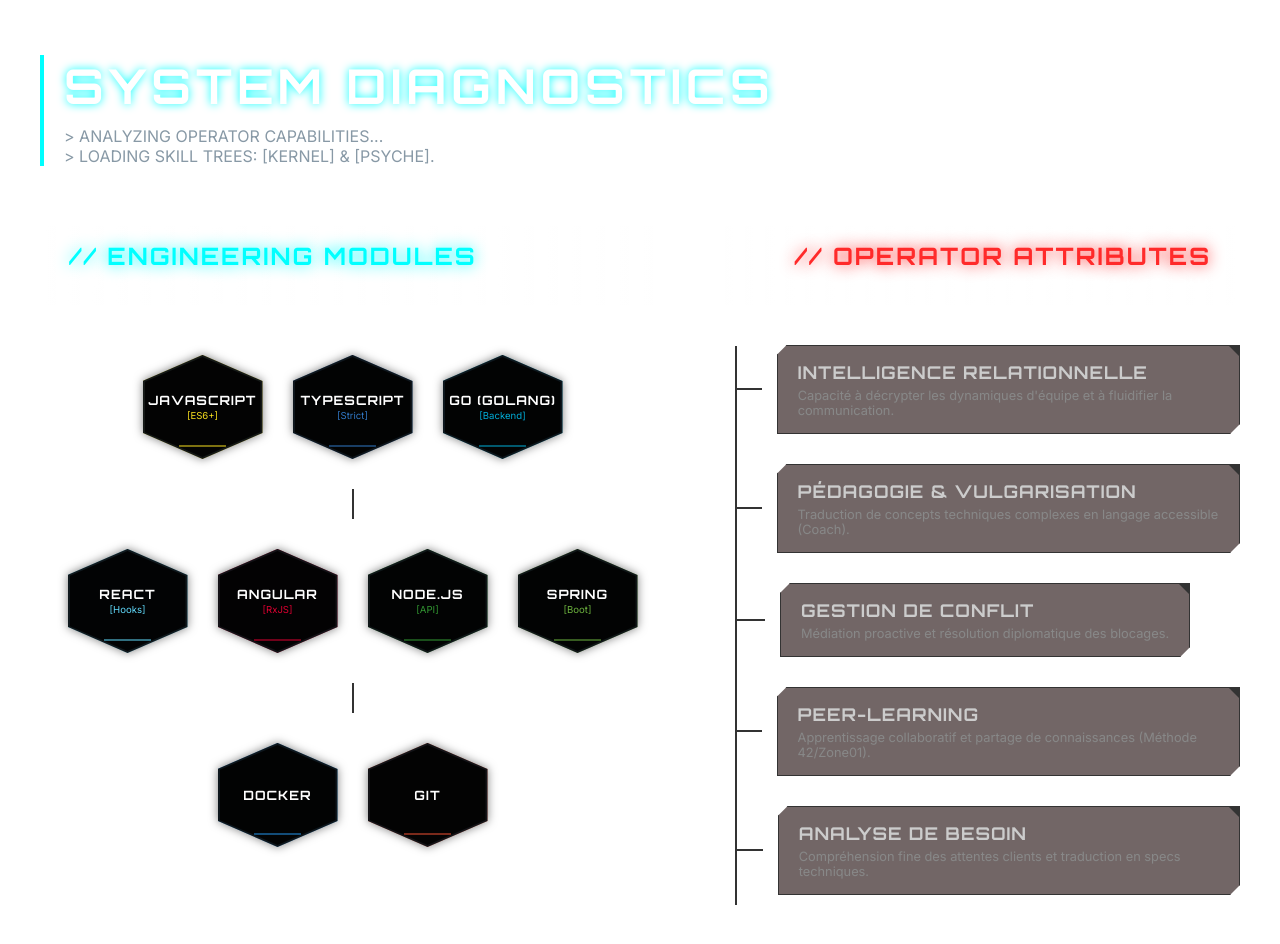
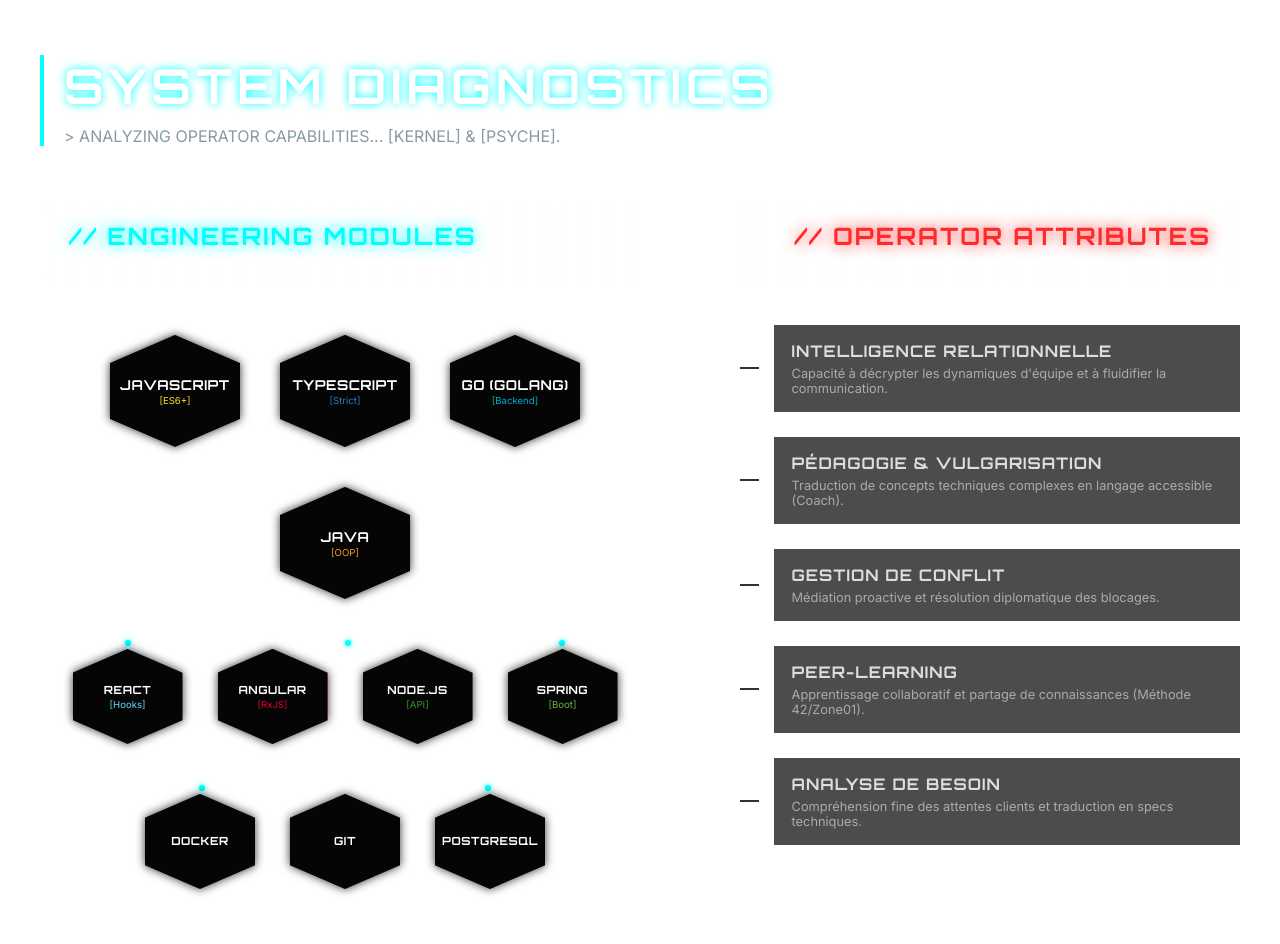
Before and after one commit to Ailura4020/portfolio-gits, a React (Vite) app: page / in a window 1280 px wide. Shown: the part 2380-3324 px from the top of the page. Built offline with nearby package versions, Linux system fonts and the light colour scheme.

Commit message:
feat(projects): implement split navigation, scroll blocking and responsive grid

```diff
--- a/src/pages/Skills.tsx
+++ b/src/pages/Skills.tsx
@@ -1,33 +1,28 @@
 // src/pages/Skills.tsx
 import React, { useState } from 'react';
 
-// --- COMPOSANT : EN-TÊTE DE COLONNE (STYLE "INVERSÉ / LABO") ---
+// --- COMPOSANT : EN-TÊTE DE COLONNE (STYLE LABO) ---
 const ColumnHeader: React.FC<{ title: string; subtitle: string; color: string; align: 'left' | 'right' }> = ({ title, subtitle, color, align }) => (
   <div style={{
     marginBottom: '40px',
     padding: '15px 25px',
-    // FOND : Blanc translucide (effet verre dépoli)
     background: `linear-gradient(${align === 'left' ? '90deg' : '-90deg'}, rgba(255, 255, 255, 0.1), transparent)`,
-    // BORDURE : Blanche pour faire ressortir le bloc
     borderLeft: align === 'left' ? `4px solid #ffffff` : 'none',
     borderRight: align === 'right' ? `4px solid #ffffff` : 'none',
     textAlign: align,
-    // Petit glow blanc
     boxShadow: align === 'left' ? `inset 10px 0 20px -10px rgba(255,255,255,0.2)` : `inset -10px 0 20px -10px rgba(255,255,255,0.2)`
   }}>
-    {/* TITRE : Prend la couleur de la section (Cyan ou Rouge) */}
     <h3 style={{
-      color: color, // <--- CHANGEMENT ICI (Texte coloré)
+      color: color,
       margin: 0, fontSize: '1.5em', letterSpacing: '2px',
       textTransform: 'uppercase', fontFamily: 'var(--font-title)',
-      textShadow: `0 0 15px ${color}` // Lueur de la couleur du texte
+      textShadow: `0 0 15px ${color}`
     }}>
       {title}
     </h3>
-    {/* SOUS-TITRE : Blanc pour le contraste */}
     <div style={{
       color: '#fff', fontSize: '0.7em', fontFamily: 'var(--font-code)',
-      marginTop: '5px', opacity: 0.7, letterSpacing: '1px'
+      marginTop: '5px', opacity: 0.8, letterSpacing: '1px'
     }}>
       {subtitle}
     </div>
@@ -35,8 +30,20 @@
 );
 
 // --- COMPOSANT : HEXAGONE TECH ---
-const HexSkill: React.FC<{ label: string; level?: string; color?: string }> = ({ label, level, color = 'var(--color-accent-neon)' }) => {
+interface HexProps {
+  label: string;
+  level?: string;
+  color?: string;
+  size?: 'normal' | 'large';
+}
+
+const HexSkill: React.FC<HexProps> = ({ label, level, color = 'var(--color-accent-neon)', size = 'normal' }) => {
   const [isHovered, setIsHovered] = useState(false);
+
+  // --- MODIFICATION ICI : TAILLES AUGMENTÉES ---
+  const width = size === 'large' ? '130px' : '110px';  // Plus gros
+  const height = size === 'large' ? '112px' : '95px';  // Plus gros
+  const fontSize = size === 'large' ? '0.85em' : '0.7em';
 
   return (
     <div
@@ -44,54 +51,55 @@
       onMouseLeave={() => setIsHovered(false)}
       style={{
         position: 'relative',
-        width: '120px',
-        height: '104px',
+        width: width,
+        height: height,
         display: 'flex',
         flexDirection: 'column',
         alignItems: 'center',
         justifyContent: 'center',
-        margin: '10px',
+        margin: '10px', // Un peu plus d'espace autour
         cursor: 'default',
         transition: 'all 0.3s cubic-bezier(0.175, 0.885, 0.32, 1.275)',
-        transform: isHovered ? 'scale(1.15)' : 'scale(1)',
-        filter: isHovered ? `drop-shadow(0 0 15px ${color})` : 'drop-shadow(0 0 5px rgba(0,0,0,0.5))',
-        zIndex: isHovered ? 10 : 1
+        transform: isHovered ? 'scale(1.1)' : 'scale(1)',
+        filter: isHovered ? `drop-shadow(0 0 15px ${color})` : 'drop-shadow(0 0 5px rgba(0,0,0,0.8))',
+        zIndex: isHovered ? 10 : 2
       }}
     >
+      {/* Fond Noir Opaque */}
       <div style={{
         position: 'absolute', inset: 0,
-        backgroundColor: 'rgba(10, 15, 20, 0.95)',
+        backgroundColor: '#050505',
         clipPath: 'polygon(50% 0%, 100% 25%, 100% 75%, 50% 100%, 0% 75%, 0% 25%)',
         zIndex: 1
       }}></div>
 
-      <div style={{
-        position: 'absolute', inset: '2px',
-        backgroundColor: 'rgba(0, 0, 0, 0.9)',
-        clipPath: 'polygon(50% 0%, 100% 25%, 100% 75%, 50% 100%, 0% 75%, 0% 25%)',
-        zIndex: 2,
-        display: 'flex', alignItems: 'center', justifyContent: 'center'
-      }}>
-         <div style={{ position: 'absolute', bottom: '10px', width: '40%', height: '2px', backgroundColor: color, opacity: isHovered ? 1 : 0.5 }}></div>
-      </div>
-
+      {/* Glow Bordure */}
       <div style={{
         position: 'absolute', inset: 0,
         backgroundColor: color,
         clipPath: 'polygon(50% 0%, 100% 25%, 100% 75%, 50% 100%, 0% 75%, 0% 25%)',
         zIndex: 0,
-        opacity: isHovered ? 1 : 0.6
+        opacity: isHovered ? 1 : 0.7
       }}></div>
 
-      <div style={{ zIndex: 3, textAlign: 'center', padding: '5px' }}>
-        <div style={{ fontFamily: 'var(--font-title)', fontSize: '0.8em', color: '#fff', fontWeight: 'bold', letterSpacing: '1px' }}>
+      {/* Texte */}
+      <div style={{ zIndex: 3, textAlign: 'center', padding: '2px' }}>
+        <div style={{ fontFamily: 'var(--font-title)', fontSize: fontSize, color: '#fff', fontWeight: 'bold', letterSpacing: '0.5px' }}>
           {label}
         </div>
-        {level && <div style={{ fontSize: '0.6em', color: color, marginTop: '2px', textShadow: isHovered ? `0 0 5px ${color}` : 'none' }}>[{level}]</div>}
+        {level && <div style={{ fontSize: '0.6em', color: color, marginTop: '2px' }}>[{level}]</div>}
       </div>
     </div>
   );
 };
+
+// --- COMPOSANT : POINT DE CIRCUIT ---
+const CircuitDot: React.FC<{ bottom?: string; left?: string; right?: string }> = props => (
+    <div style={{
+        position: 'absolute', width: '6px', height: '6px', backgroundColor: 'var(--color-accent-neon)', borderRadius: '50%',
+        boxShadow: '0 0 5px var(--color-accent-neon)', zIndex: 1, ...props
+    }}></div>
+);
 
 // --- COMPOSANT : PERK HUMAIN ---
 const PerkNode: React.FC<{ title: string; desc: string }> = ({ title, desc }) => {
@@ -105,12 +113,12 @@
       style={{
         display: 'flex',
         alignItems: 'center',
-        marginBottom: '30px',
+        marginBottom: '25px',
         position: 'relative'
       }}
     >
       <div style={{
-        width: '30px', height: '2px',
+        width: '20px', height: '2px',
         backgroundColor: isHovered ? activeColor : 'var(--color-interface-dark)',
         marginRight: '15px',
         boxShadow: isHovered ? `0 0 10px ${activeColor}` : 'none',
@@ -118,134 +126,116 @@
       }}></div>
 
       <div style={{
-        border: `1px solid ${isHovered ? activeColor : 'var(--color-interface-dark)'}`,
-        backgroundColor: isHovered ? 'rgba(40, 10, 10, 0.8)' : 'rgba(20, 0, 0, 0.6)',
-        padding: '15px 20px',
-        minWidth: '250px',
-        clipPath: 'polygon(10px 0, 100% 0, 100% calc(100% - 10px), calc(100% - 10px) 100%, 0 100%, 0 10px)',
+        borderLeft: `3px solid ${isHovered ? activeColor : 'var(--color-interface-dark)'}`,
+        backgroundColor: 'rgba(0, 0, 0, 0.7)',
+        backdropFilter: 'blur(3px)',
+        padding: '15px',
+        width: '100%',
         position: 'relative',
         transition: 'all 0.3s ease',
-        boxShadow: isHovered ? `0 0 15px rgba(255, 42, 42, 0.3)` : 'none',
-        cursor: 'default'
+        border: `1px solid ${isHovered ? activeColor : 'transparent'}`,
+        borderLeftWidth: '3px'
       }}>
         <h4 style={{
-          color: isHovered ? '#fff' : '#ccc',
-          margin: 0, fontSize: '1.1em', letterSpacing: '1px', textTransform: 'uppercase',
+          color: isHovered ? '#fff' : '#ddd',
+          margin: 0, fontSize: '1em', letterSpacing: '1px', textTransform: 'uppercase',
           textShadow: isHovered ? `0 0 10px ${activeColor}` : 'none'
         }}>
           {title}
         </h4>
-        <div style={{ fontSize: '0.8em', color: isHovered ? '#fff' : '#888', marginTop: '5px' }}>
+        <div style={{ fontSize: '0.8em', color: '#aaa', marginTop: '5px' }}>
           {desc}
         </div>
-
-        <div style={{
-          position: 'absolute', top: 0, right: 0, width: '0', height: '0',
-          borderTop: `10px solid ${isHovered ? activeColor : 'var(--color-interface-dark)'}`,
-          borderLeft: '10px solid transparent'
-        }}></div>
       </div>
     </div>
   );
 };
 
 const SkillsPage: React.FC = () => {
+  const circuitColor = 'rgba(255, 255, 255, 0.3)';
+
   return (
     <div style={{ paddingTop: '50px', paddingBottom: '100px', overflowX: 'hidden' }}>
 
-      {/* HEADER SECTION */}
+      {/* HEADER */}
       <div style={{ marginBottom: '60px', paddingLeft: '20px', borderLeft: '4px solid var(--color-accent-neon)' }}>
         <h2 style={{ fontSize: '3em', color: '#fff', marginBottom: '10px', textShadow: '0 0 10px var(--color-accent-neon)' }}>
           SYSTEM DIAGNOSTICS
         </h2>
         <p style={{ fontFamily: 'var(--font-code)', color: 'var(--color-interface-light)' }}>
-          {'>'} ANALYZING OPERATOR CAPABILITIES... <br/>
-          {'>'} LOADING SKILL TREES: [KERNEL] & [PSYCHE].
+          {'>'} ANALYZING OPERATOR CAPABILITIES... [KERNEL] & [PSYCHE].
         </p>
       </div>
 
-      {/* --- CONTENEUR PRINCIPAL --- */}
-      <div style={{
-        display: 'flex',
-        flexWrap: 'wrap',
-        gap: '50px',
-        justifyContent: 'center'
-      }}>
+      <div style={{ display: 'flex', flexWrap: 'wrap', gap: '80px', justifyContent: 'center' }}>
 
-        {/* --- COLONNE GAUCHE (TECH) --- */}
+        {/* --- COLONNE GAUCHE (TECH TREE) --- */}
         <div style={{ flex: '1 1 500px', minWidth: '350px' }}>
 
-          <ColumnHeader
-            title="// ENGINEERING MODULES"
-            subtitle="HARDWARE & SOFTWARE DEPENDENCIES"
-            color="var(--color-accent-neon)" // Le titre sera CYAN
-            align="left"
-          />
+          <ColumnHeader title="// ENGINEERING MODULES" subtitle="HARDWARE & SOFTWARE DEPENDENCIES" color="var(--color-accent-neon)" align="left" />
 
-          <div style={{ display: 'flex', flexDirection: 'column', alignItems: 'center', gap: '20px' }}>
+          <div style={{ display: 'flex', flexDirection: 'column', alignItems: 'center', position: 'relative' }}>
 
-            <div style={{ display: 'flex', gap: '10px', flexWrap: 'wrap', justifyContent: 'center' }}>
-              <HexSkill label="JAVASCRIPT" level="ES6+" color="#f7df1e" />
-              <HexSkill label="TYPESCRIPT" level="Strict" color="#3178c6" />
-              <HexSkill label="GO (GOLANG)" level="Backend" color="#00add8" />
+            {/* NIVEAU 1 : MASTER NODES */}
+            <div style={{ display: 'flex', gap: '20px', flexWrap: 'wrap', justifyContent: 'center', zIndex: 5 }}>
+              <HexSkill label="JAVASCRIPT" level="ES6+" color="#f7df1e" size="large" />
+              <HexSkill label="TYPESCRIPT" level="Strict" color="#3178c6" size="large" />
+              <HexSkill label="GO (GOLANG)" level="Backend" color="#00add8" size="large" />
+              <HexSkill label="JAVA" level="OOP" color="#f89820" size="large" />
             </div>
 
-            <div style={{ width: '2px', height: '30px', background: 'var(--color-interface-dark)' }}></div>
+            {/* CIRCUIT 1 */}
+            <div style={{ position: 'relative', width: '80%', height: '40px', marginTop: '-5px', zIndex: 0 }}>
+                {/* Lignes verticales */}
+                <div style={{ position: 'absolute', left: '10%', top: 0, height: '100%', width: '2px', background: circuitColor }}></div>
+                <div style={{ position: 'absolute', left: '35%', top: 0, height: '100%', width: '2px', background: circuitColor }}></div>
+                <div style={{ position: 'absolute', right: '35%', top: 0, height: '100%', width: '2px', background: circuitColor }}></div>
+                <div style={{ position: 'absolute', right: '10%', top: 0, height: '100%', width: '2px', background: circuitColor }}></div>
 
-            <div style={{ display: 'flex', gap: '10px', flexWrap: 'wrap', justifyContent: 'center' }}>
+                {/* Barre horizontale */}
+                <div style={{ position: 'absolute', bottom: 0, left: '5%', right: '5%', height: '2px', background: circuitColor }}></div>
+
+                {/* Points */}
+                <CircuitDot bottom="-2px" left="5%" />
+                <CircuitDot bottom="-2px" right="5%" />
+                <CircuitDot bottom="-2px" left="50%" />
+            </div>
+
+            {/* NIVEAU 2 : FRAMEWORKS */}
+            <div style={{ display: 'flex', gap: '15px', flexWrap: 'wrap', justifyContent: 'center', zIndex: 5, marginTop: '-5px' }}>
               <HexSkill label="REACT" level="Hooks" color="#61dafb" />
               <HexSkill label="ANGULAR" level="RxJS" color="#dd0031" />
               <HexSkill label="NODE.JS" level="API" color="#339933" />
               <HexSkill label="SPRING" level="Boot" color="#6db33f" />
             </div>
 
-            <div style={{ width: '2px', height: '30px', background: 'var(--color-interface-dark)' }}></div>
+             {/* CIRCUIT 2 */}
+             <div style={{ position: 'relative', width: '60%', height: '40px', marginTop: '-5px', zIndex: 0 }}>
+                <div style={{ position: 'absolute', left: '50%', top: '-10px', height: 'calc(100% + 10px)', width: '2px', background: circuitColor }}></div>
+                <div style={{ position: 'absolute', bottom: 0, left: '10%', right: '10%', height: '2px', background: circuitColor }}></div>
+                <CircuitDot bottom="-2px" left="10%" />
+                <CircuitDot bottom="-2px" right="10%" />
+            </div>
 
-            <div style={{ display: 'flex', gap: '10px', flexWrap: 'wrap', justifyContent: 'center' }}>
+            {/* NIVEAU 3 : TOOLS */}
+            <div style={{ display: 'flex', gap: '15px', flexWrap: 'wrap', justifyContent: 'center', zIndex: 5, marginTop: '-5px' }}>
               <HexSkill label="DOCKER" color="#2496ed" />
               <HexSkill label="GIT" color="#f05032" />
+              <HexSkill label="POSTGRESQL" color="#336791" />
             </div>
 
           </div>
         </div>
 
         {/* --- COLONNE DROITE (HUMAIN) --- */}
-        <div style={{ flex: '1 1 400px', minWidth: '350px', position: 'relative' }}>
-
-          <ColumnHeader
-            title="// OPERATOR ATTRIBUTES"
-            subtitle="PSYCHOMETRIC EVALUATION DATA"
-            color="#ff2a2a" // Le titre sera ROUGE
-            align="right"
-          />
-
-          <div style={{
-            position: 'absolute', left: '20px', top: '120px', bottom: '20px',
-            width: '2px', background: 'var(--color-interface-dark)',
-            zIndex: 0
-          }}></div>
-
-          <div style={{ paddingLeft: '20px' }}>
-            <PerkNode
-              title="INTELLIGENCE RELATIONNELLE"
-              desc="Capacité à décrypter les dynamiques d'équipe et à fluidifier la communication."
-            />
-            <PerkNode
-              title="PÉDAGOGIE & VULGARISATION"
-              desc="Traduction de concepts techniques complexes en langage accessible (Coach)."
-            />
-            <PerkNode
-              title="GESTION DE CONFLIT"
-              desc="Médiation proactive et résolution diplomatique des blocages."
-            />
-            <PerkNode
-              title="PEER-LEARNING"
-              desc="Apprentissage collaboratif et partage de connaissances (Méthode 42/Zone01)."
-            />
-            <PerkNode
-              title="ANALYSE DE BESOIN"
-              desc="Compréhension fine des attentes clients et traduction en specs techniques."
-            />
+        <div style={{ flex: '1 1 400px', minWidth: '350px' }}>
+          <ColumnHeader title="// OPERATOR ATTRIBUTES" subtitle="PSYCHOMETRIC EVALUATION DATA" color="#ff2a2a" align="right" />
+          <div style={{ paddingLeft: '10px', marginTop: '20px' }}>
+            <PerkNode title="INTELLIGENCE RELATIONNELLE" desc="Capacité à décrypter les dynamiques d'équipe et à fluidifier la communication." />
+            <PerkNode title="PÉDAGOGIE & VULGARISATION" desc="Traduction de concepts techniques complexes en langage accessible (Coach)." />
+            <PerkNode title="GESTION DE CONFLIT" desc="Médiation proactive et résolution diplomatique des blocages." />
+            <PerkNode title="PEER-LEARNING" desc="Apprentissage collaboratif et partage de connaissances (Méthode 42/Zone01)." />
+            <PerkNode title="ANALYSE DE BESOIN" desc="Compréhension fine des attentes clients et traduction en specs techniques." />
           </div>
         </div>
 
```
